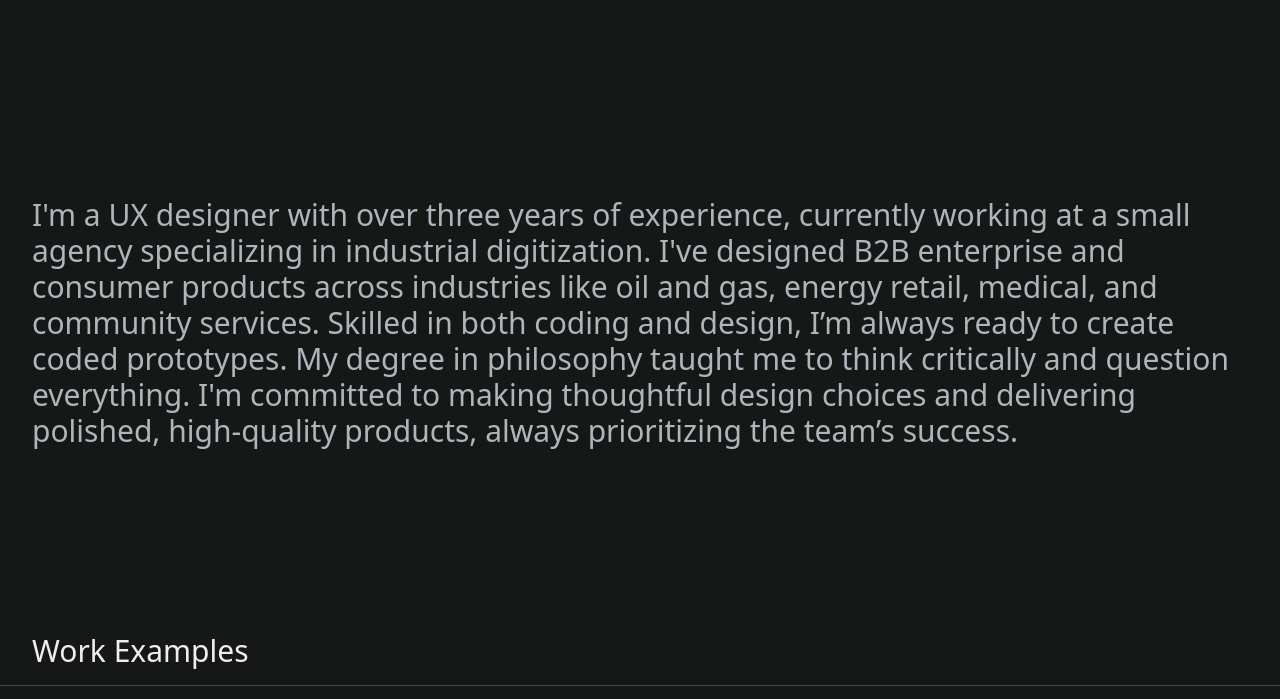
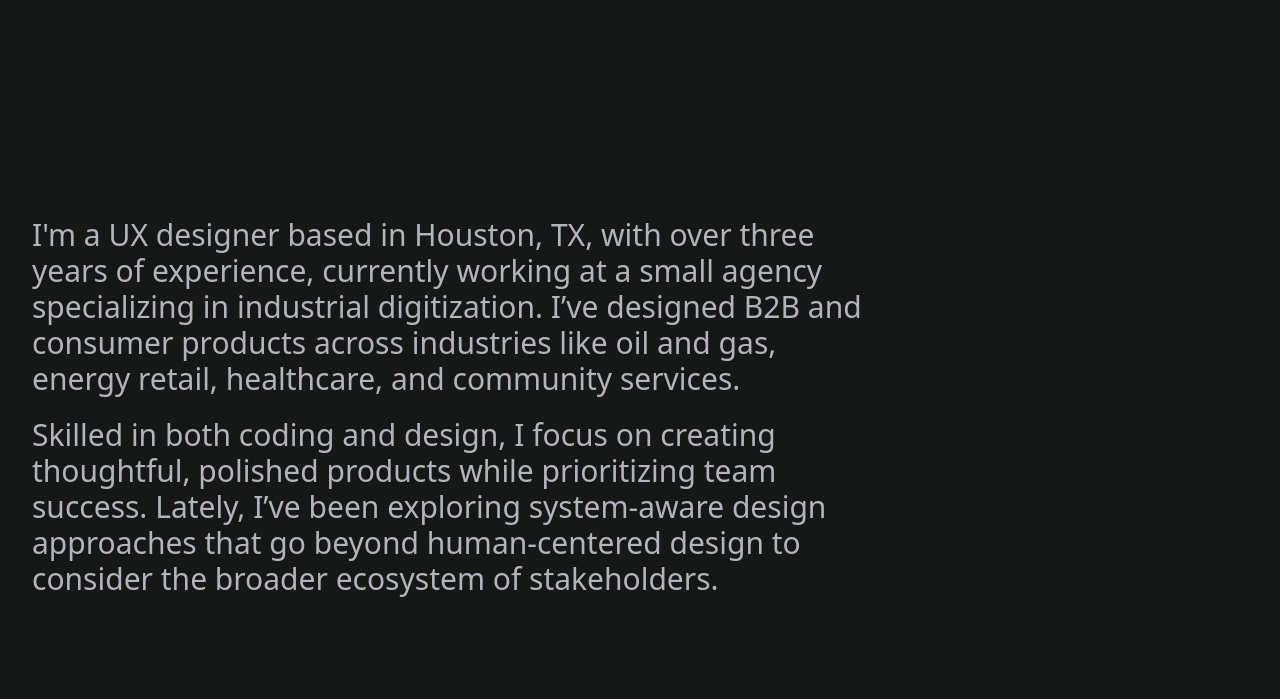
Before and after one commit to syncletica/portfolio, a website: page index.html in a window 1280 px wide. Shown: the part 213-912 px from the top of the page. Drawn offline with Linux system fonts and the light colour scheme.

Commit message:
about content

```diff
--- a/index.html
+++ b/index.html
@@ -26,14 +26,14 @@
   </header>
 
   <main class="flex flex-col gap-44">
-    <section id="about" aria-labelledby="about-heading" class="px-2 md:px-8">
+    <section id="about" aria-labelledby="about-heading" class="flex flex-col gap-5 px-2 md:px-8 max-w-4xl">
       <h2 id="about-heading" class="invisible">About</h2>
-      <p>I'm a UX designer with over three years of experience, currently working at a small agency specializing in
-        industrial digitization. I've designed B2B enterprise and consumer products across industries like oil and gas,
-        energy retail, medical, and community services. Skilled in both coding and design, I’m always ready to create
-        coded prototypes. My degree in philosophy taught me to think critically and question everything. I'm committed
-        to making thoughtful design choices and delivering polished, high-quality products, always prioritizing the
-        team’s success.</p>
+      <p>I'm a UX designer based in Houston, TX, with over three years of experience, currently working at a small
+        agency specializing in industrial digitization. I’ve designed B2B and consumer products across industries like
+        oil and gas, energy retail, healthcare, and community services.</p>
+      <p>Skilled in both coding and design, I focus on creating thoughtful, polished products while prioritizing team
+        success. Lately, I’ve been exploring system-aware design approaches that go beyond human-centered design to
+        consider the broader ecosystem of stakeholders.</p>
     </section>
 
     <section id="work-examples" aria-labelledby="work-examples-heading" class="flex flex-col gap-2">
@@ -66,7 +66,7 @@
       </ul>
     </section>
 
-    <section id="experience" aria-labelledby="experience-heading" class="flex flex-col">
+    <section id="experience" aria-labelledby="experience-heading" class="flex flex-col gap-2">
       <div class="px-2 md:px-8 py-2">
         <h2 id="experience-heading">Experience</h2>
       </div>
@@ -91,10 +91,9 @@
     <section id="colophon" aria-labelledby="colophon-heading" class="flex-col gap-2 px-2 md:px-8 md:max-w-4xl">
       <h3 id="colophon-heading" class="pb-2">Colophon</h3>
       <p class="pb-10">
-
         This portfolio is a never-ending work in progress. The current version is probably the fifth iteration or so. It
         feels like a perpetually unfinished painting—I often look at it and wonder, <i>How can I make this look
-          different?</i>
+          different or better?</i>
         I love working with HTML and CSS (Tailwind is my go-to), designing directly in the browser to bring ideas to
         life. Recently, I’ve been drawing much of my
         design inspiration from <a href="https://deadsimplesites.com/" target="_blank" class="inline-flex items-center">
```
Also changed, not shown: src/output.css.
